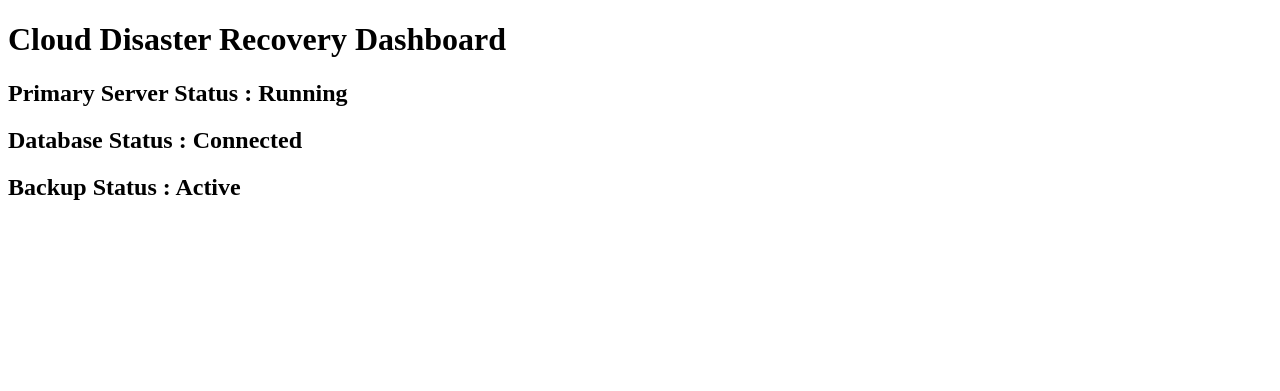
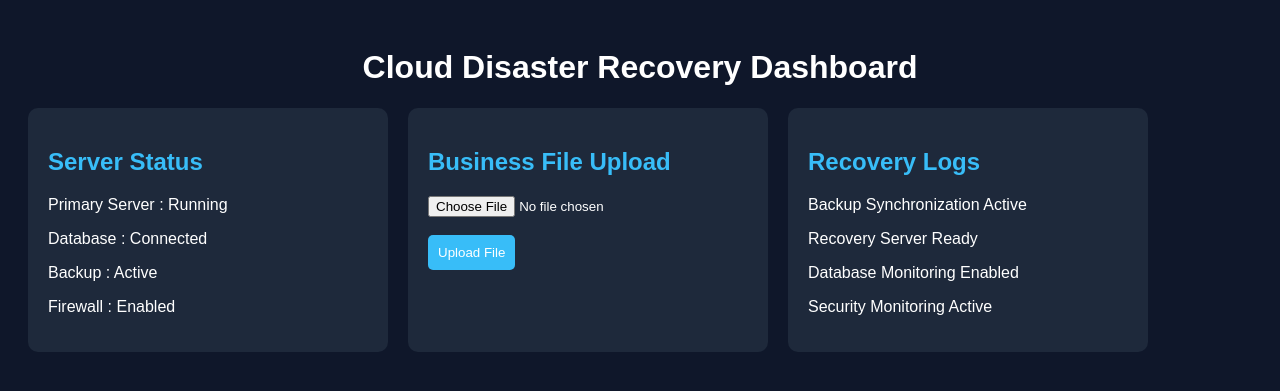
Before and after one commit to Sujata-10/CloudDRSystem, a Flask app: template templates/dashboard.html in a window 1280 px wide. Shown: the top 391 px of the page. Run offline with Flask 3, Linux system fonts and the light colour scheme; the template is opened without the code that fills it, so the values that code supplies are empty.

Commit message:
Updated dashboard

```diff
--- a/app.py
+++ b/app.py
@@ -1,152 +1,56 @@
-from flask import Flask, render_template, request, redirect, session
+from flask import Flask, render_template, request
 import os
-import shutil
-import psutil
 from datetime import datetime
 
 app = Flask(__name__)
 
-app.secret_key = "secretkey"
+UPLOAD_FOLDER = 'uploads'
 
-BASE_DIR = os.path.dirname(os.path.abspath(__file__))
+app.config['UPLOAD_FOLDER'] = UPLOAD_FOLDER
 
-UPLOAD_FOLDER = os.path.join(BASE_DIR, 'uploads')
-BACKUP_FOLDER = os.path.join(BASE_DIR, 'backups')
+if not os.path.exists(UPLOAD_FOLDER):
+    os.makedirs(UPLOAD_FOLDER)
 
-os.makedirs(UPLOAD_FOLDER, exist_ok=True)
-os.makedirs(BACKUP_FOLDER, exist_ok=True)
-
-
-# HOME
-@app.route('/')
-def home():
-    return redirect('/login')
-
-
-# LOGIN
-@app.route('/login', methods=['GET', 'POST'])
-def login():
-
-    if request.method == 'POST':
-
-        username = request.form['username']
-        password = request.form['password']
-
-        if username == 'admin' and password == 'admin123':
-
-            session['user'] = username
-
-            return redirect('/dashboard')
-
-        else:
-            return "Invalid Username or Password"
-
-    return render_template('login.html')
-
-
-# DASHBOARD
 @app.route('/dashboard')
 def dashboard():
+    return render_template('dashboard.html')
 
-    if 'user' not in session:
-        return redirect('/login')
+@app.route('/upload', methods=['POST'])
+def upload_file():
 
-    cpu = psutil.cpu_percent()
-    memory = psutil.virtual_memory().percent
+    file = request.files['file']
 
-    files = os.listdir(UPLOAD_FOLDER)
+    if file:
 
-    return render_template(
-        'dashboard.html',
-        cpu=cpu,
-        memory=memory,
-        files=files
-    )
+        filepath = os.path.join(
+            app.config['UPLOAD_FOLDER'],
+            file.filename
+        )
 
+        file.save(filepath)
 
-# FILE UPLOAD
-@app.route('/upload', methods=['GET', 'POST'])
-def upload():
+        file_size = round(
+            os.path.getsize(filepath) / 1024,
+            2
+        )
 
-    if 'user' not in session:
-        return redirect('/login')
+        upload_time = datetime.now().strftime(
+            "%Y-%m-%d %H:%M:%S"
+        )
 
-    if request.method == 'POST':
+        file_extension = os.path.splitext(
+            file.filename
+        )[1]
 
-        file = request.files['file']
+        return render_template(
+            'dashboard.html',
+            filename=file.filename,
+            filesize=file_size,
+            uploadtime=upload_time,
+            filetype=file_extension
+        )
 
-        if file.filename != '':
-
-            file.save(
-                os.path.join(
-                    UPLOAD_FOLDER,
-                    file.filename
-                )
-            )
-
-            return "File Uploaded Successfully"
-
-    return render_template('upload.html')
-
-
-# BACKUP
-@app.route('/backup')
-def backup():
-
-    if 'user' not in session:
-        return redirect('/login')
-
-    timestamp = datetime.now().strftime("%Y%m%d_%H%M%S")
-
-    backup_path = os.path.join(
-        BACKUP_FOLDER,
-        f'backup_{timestamp}'
-    )
-
-    shutil.copytree(
-        UPLOAD_FOLDER,
-        backup_path
-    )
-
-    return "Backup Created Successfully"
-
-
-# RESTORE
-@app.route('/restore')
-def restore():
-
-    if 'user' not in session:
-        return redirect('/login')
-
-    backups = sorted(os.listdir(BACKUP_FOLDER))
-
-    if not backups:
-        return "No Backup Found"
-
-    latest_backup = os.path.join(
-        BACKUP_FOLDER,
-        backups[-1]
-    )
-
-    if os.path.exists(UPLOAD_FOLDER):
-        shutil.rmtree(UPLOAD_FOLDER)
-
-    shutil.copytree(
-        latest_backup,
-        UPLOAD_FOLDER
-    )
-
-    return "System Restored Successfully"
-
-
-# LOGOUT
-@app.route('/logout')
-def logout():
-
-    session.pop('user', None)
-
-    return redirect('/login')
-
+    return "No File Uploaded"
 
 if __name__ == '__main__':
-    app.run(debug=True)
+    app.run(host='0.0.0.0', port=5000)
--- a/templates/dashboard.html
+++ b/templates/dashboard.html
@@ -1,18 +1,130 @@
 <!DOCTYPE html>
 <html>
 <head>
-    <title>Cloud DR Dashboard</title>
+
+<title>Cloud DR Dashboard</title>
+
+<style>
+
+body{
+    background:#0f172a;
+    color:white;
+    font-family:Arial;
+    padding:20px;
+}
+
+.container{
+    display:flex;
+    flex-wrap:wrap;
+    gap:20px;
+}
+
+.card{
+    background:#1e293b;
+    padding:20px;
+    border-radius:10px;
+    width:320px;
+}
+
+h1{
+    text-align:center;
+}
+
+h2{
+    color:#38bdf8;
+}
+
+button{
+    background:#38bdf8;
+    border:none;
+    color:white;
+    padding:10px;
+    border-radius:5px;
+    cursor:pointer;
+}
+
+.analysis{
+    margin-top:15px;
+    background:#334155;
+    padding:10px;
+    border-radius:5px;
+}
+
+</style>
+
 </head>
 
 <body>
 
 <h1>Cloud Disaster Recovery Dashboard</h1>
 
-<h2>Primary Server Status : Running</h2>
+<div class="container">
 
-<h2>Database Status : Connected</h2>
+<div class="card">
 
-<h2>Backup Status : Active</h2>
+<h2>Server Status</h2>
+
+<p>Primary Server : Running</p>
+<p>Database : Connected</p>
+<p>Backup : Active</p>
+<p>Firewall : Enabled</p>
+
+</div>
+
+<div class="card">
+
+<h2>Business File Upload</h2>
+
+<form action="/upload" method="POST" enctype="multipart/form-data">
+
+<input type="file" name="file">
+
+<br><br>
+
+<button type="submit">
+Upload File
+</button>
+
+</form>
+
+{% if filename %}
+
+<div class="analysis">
+
+<h3>Real-Time File Analysis</h3>
+
+<p><b>File Name :</b> {{ filename }}</p>
+
+<p><b>File Type :</b> {{ filetype }}</p>
+
+<p><b>File Size :</b> {{ filesize }} KB</p>
+
+<p><b>Upload Time :</b> {{ uploadtime }}</p>
+
+<p><b>Status :</b> Upload Successful</p>
+
+<p><b>Threat Scan :</b> No Threats Found</p>
+
+<p><b>Backup Status :</b> Completed</p>
+
+</div>
+
+{% endif %}
+
+</div>
+
+<div class="card">
+
+<h2>Recovery Logs</h2>
+
+<p>Backup Synchronization Active</p>
+<p>Recovery Server Ready</p>
+<p>Database Monitoring Enabled</p>
+<p>Security Monitoring Active</p>
+
+</div>
+
+</div>
 
 </body>
 </html>
```
